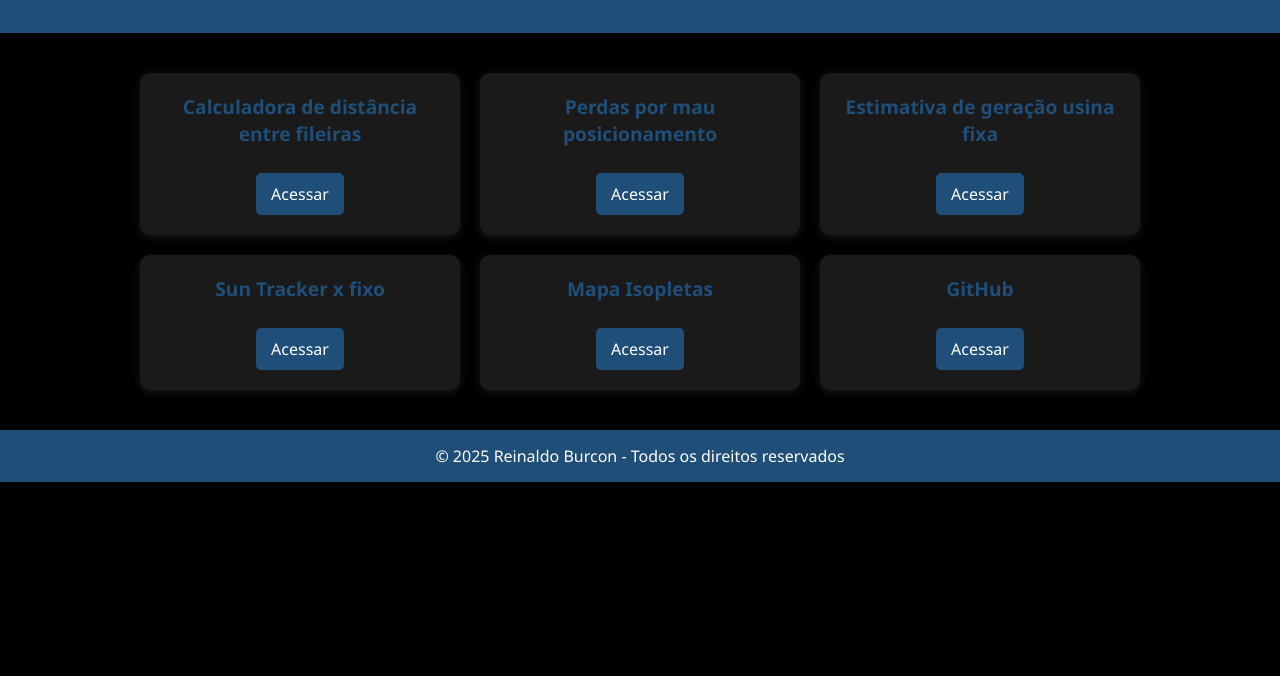
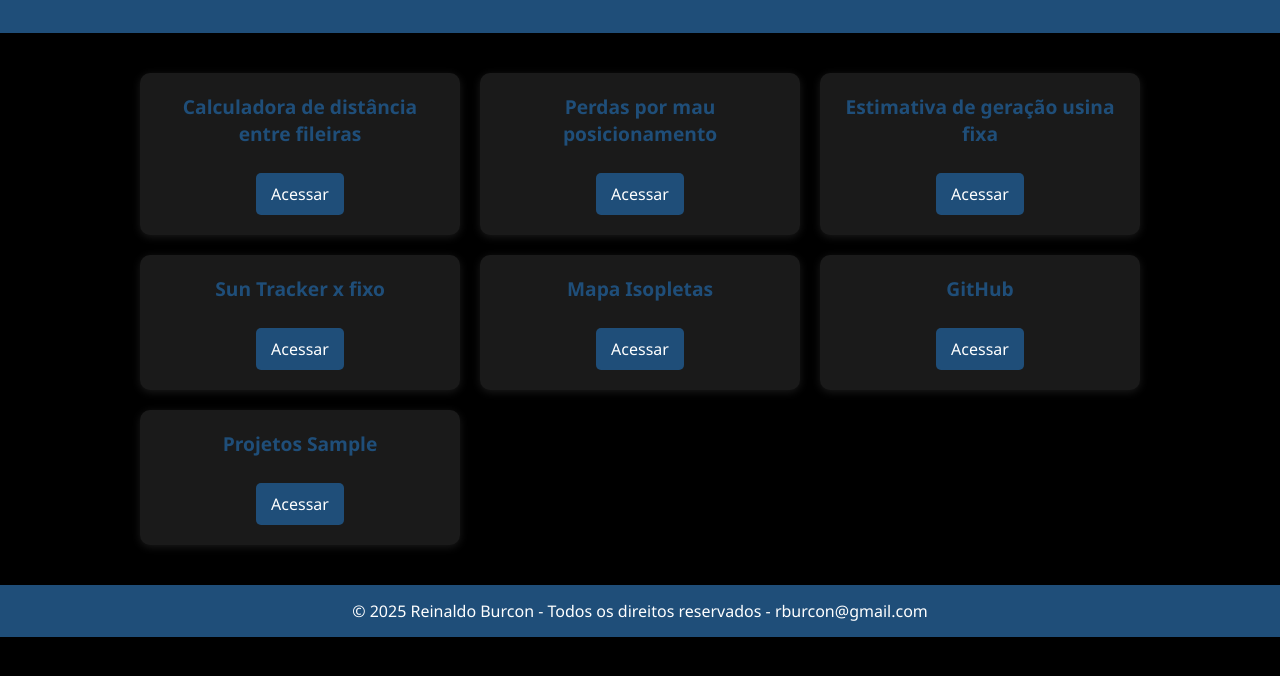
Before and after one commit to rburcon/rburcon.github.io, a plain HTML site: page projetos/index.html in a window 1280 px wide. Shown: the part 104-780 px from the top of the page. Drawn offline with Linux system fonts and the light colour scheme.

Commit message:
Update index.html

```diff
--- a/projetos/index.html
+++ b/projetos/index.html
@@ -114,11 +114,16 @@
                 <h2>GitHub</h2>
                 <a href="https://github.com/rburcon" target="_blank">Acessar</a>
             </div>
+            <div class="card">
+                <h2>Projetos Sample</h2>
+                <a href="https://drive.google.com/drive/folders/1LYP0-jbVICmcU_XE-Qbuu5-QAoYuaGCv?usp=sharing" target="_blank">Acessar</a>
+            </div>
         </div>
     </main>
 
     <footer>
-        &copy; 2025 Reinaldo Burcon - Todos os direitos reservados
+        &copy; 2025 Reinaldo Burcon - Todos os direitos reservados - rburcon@gmail.com
+
     </footer>
 </body>
 </html>
```
